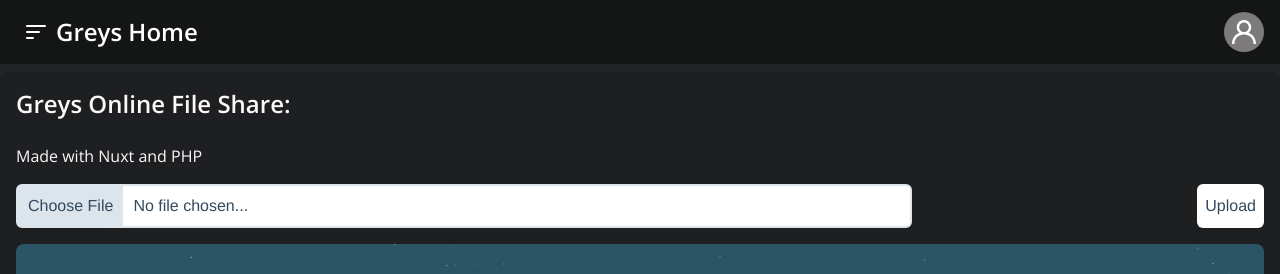
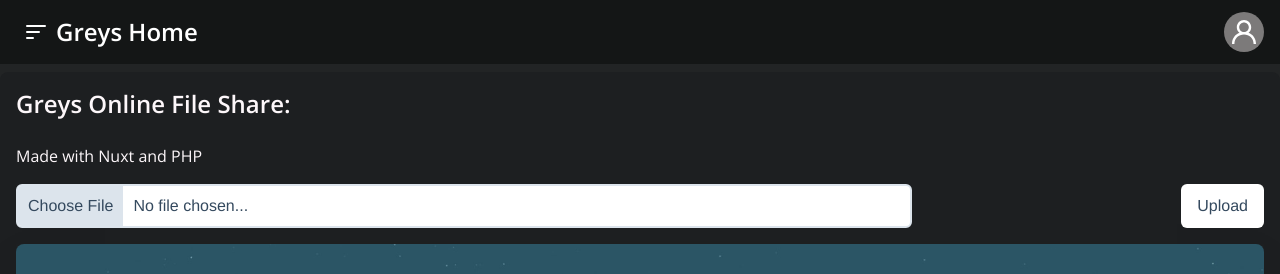
Before and after one commit to GreyStinger/GreyStinger.github.io, a Nuxt app: page /share in a window 1280 px wide. Shown: the top 274 px of the page. Built offline with nearby package versions, Linux system fonts and the light colour scheme.

Commit message:
nicer button

```diff
--- a/pages/share.vue
+++ b/pages/share.vue
@@ -32,7 +32,7 @@
       </div>
       <div class="m-auto" />
       <button
-        class="bg-white min-w-[4rem] p-2 border-black rounded-md text-[#34495e] ml-2"
+        class="bg-white min-w-[4rem] py-2 px-4 border-black rounded-md text-[#34495e] ml-2"
         @click="uploadFile"
       >
         Upload
```
